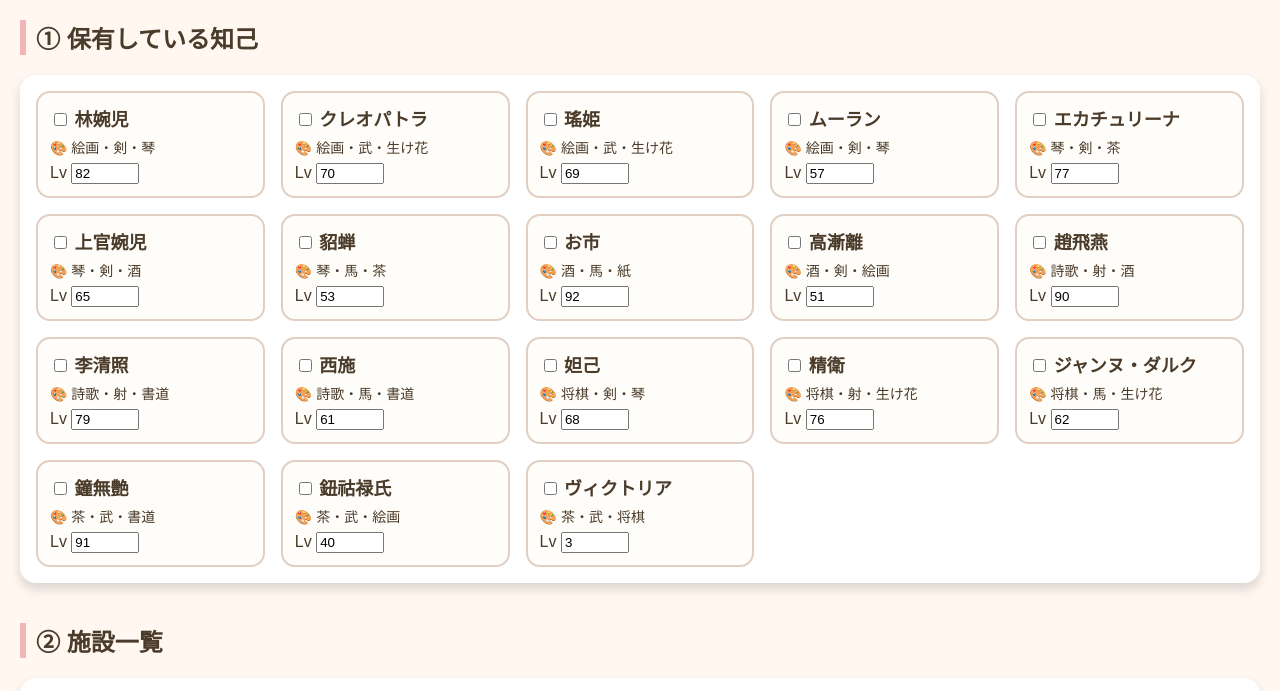
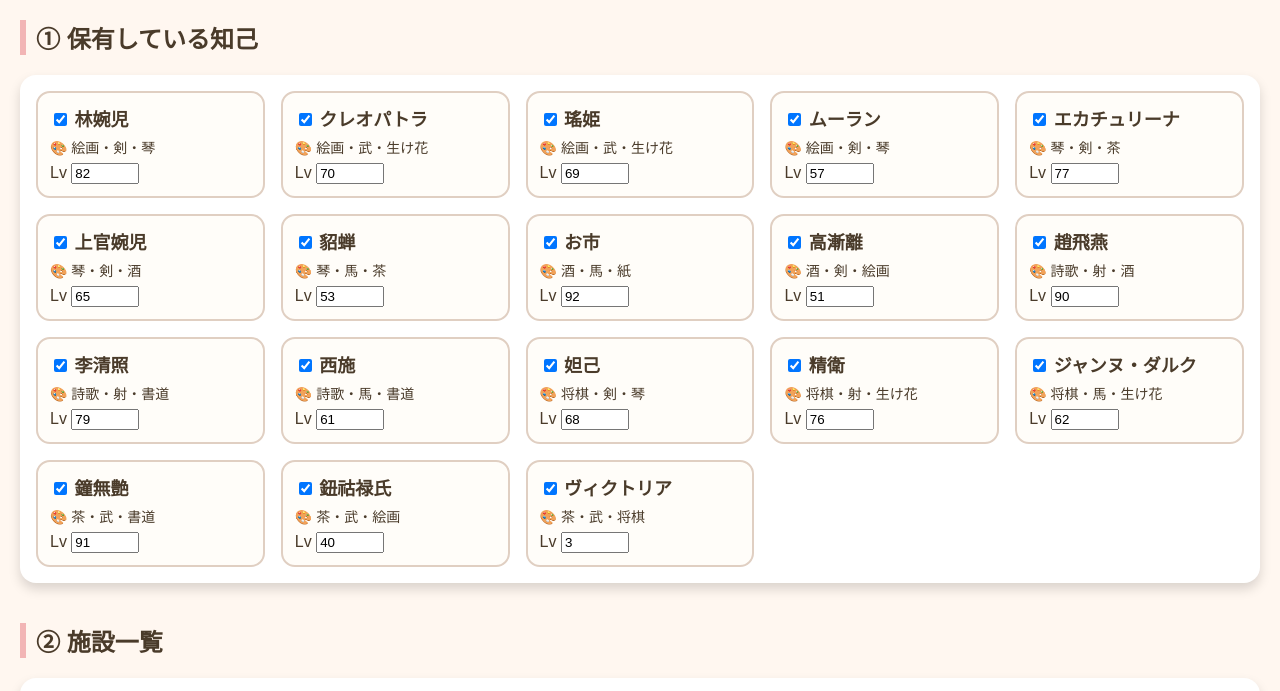
Before and after one commit to HARUTAKOBO/moumantime_tiki, a plain HTML site: page index.html in a window 1280 px wide. Shown: the part 107-798 px from the top of the page. Drawn offline with Linux system fonts and the light colour scheme.

Commit message:
Update index.html

```diff
--- a/index.html
+++ b/index.html
@@ -151,19 +151,21 @@ const state=[];
 const charArea=document.getElementById("charArea");
 
 characters.forEach(c=>{
-  const obj={name:c[0],skills:c[1],lv:c[2],use:false};
+  const obj={name:c[0],skills:c[1],lv:c[2],use:true};
   state.push(obj);
 
   const d=document.createElement("div");
   d.className="char-card";
   d.innerHTML=`
     <label>
-      <input type="checkbox" onchange="obj.use=this.checked">
+      <input type="checkbox" checked onchange="obj.use=this.checked">
       <span class="char-name">${obj.name}</span>
     </label>
     <div class="skills">🎨 ${obj.skills.join("・")}</div>
-    <div class="lv">Lv <input type="number" value="${obj.lv}" style="width:60px"
-      onchange="obj.lv=this.value"></div>
+    <div class="lv">
+      Lv <input type="number" value="${obj.lv}" style="width:60px"
+      onchange="obj.lv=this.value">
+    </div>
   `;
   charArea.appendChild(d);
 });
```
